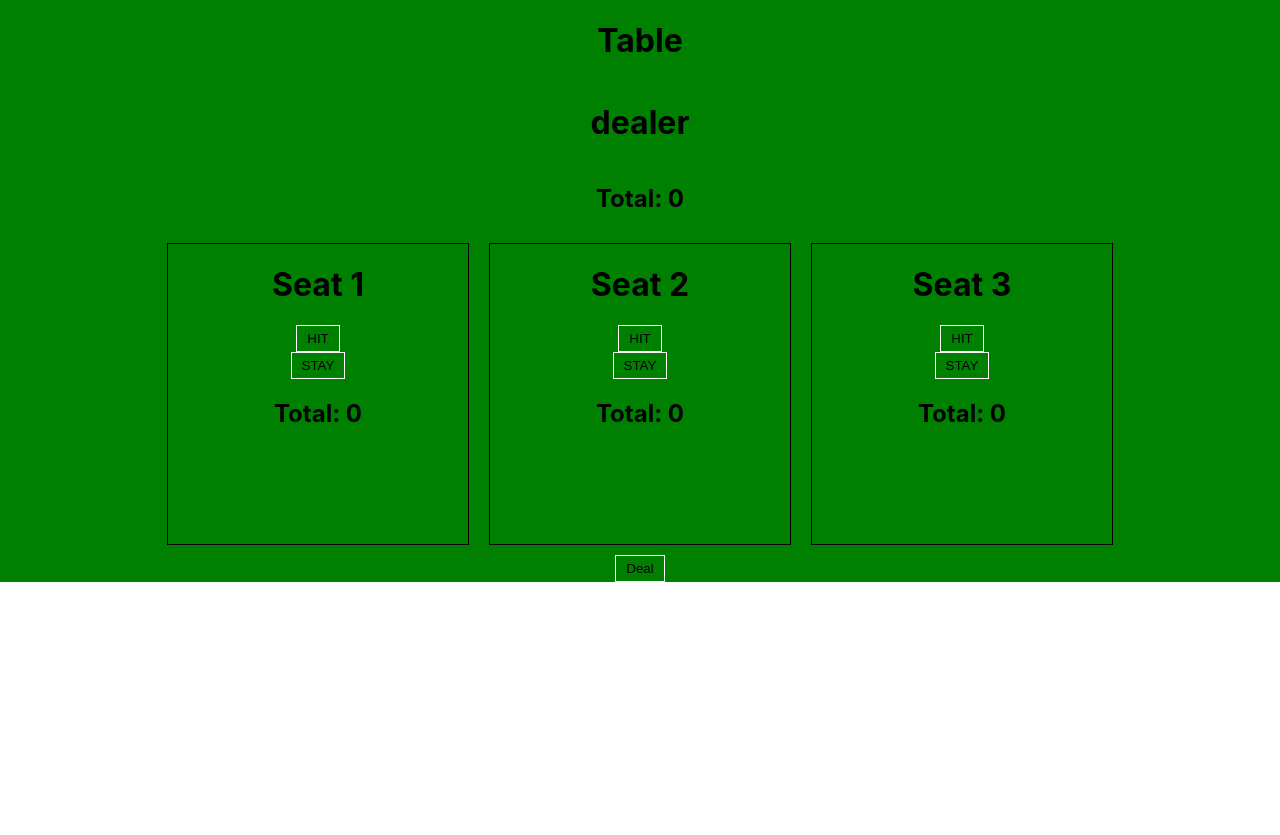
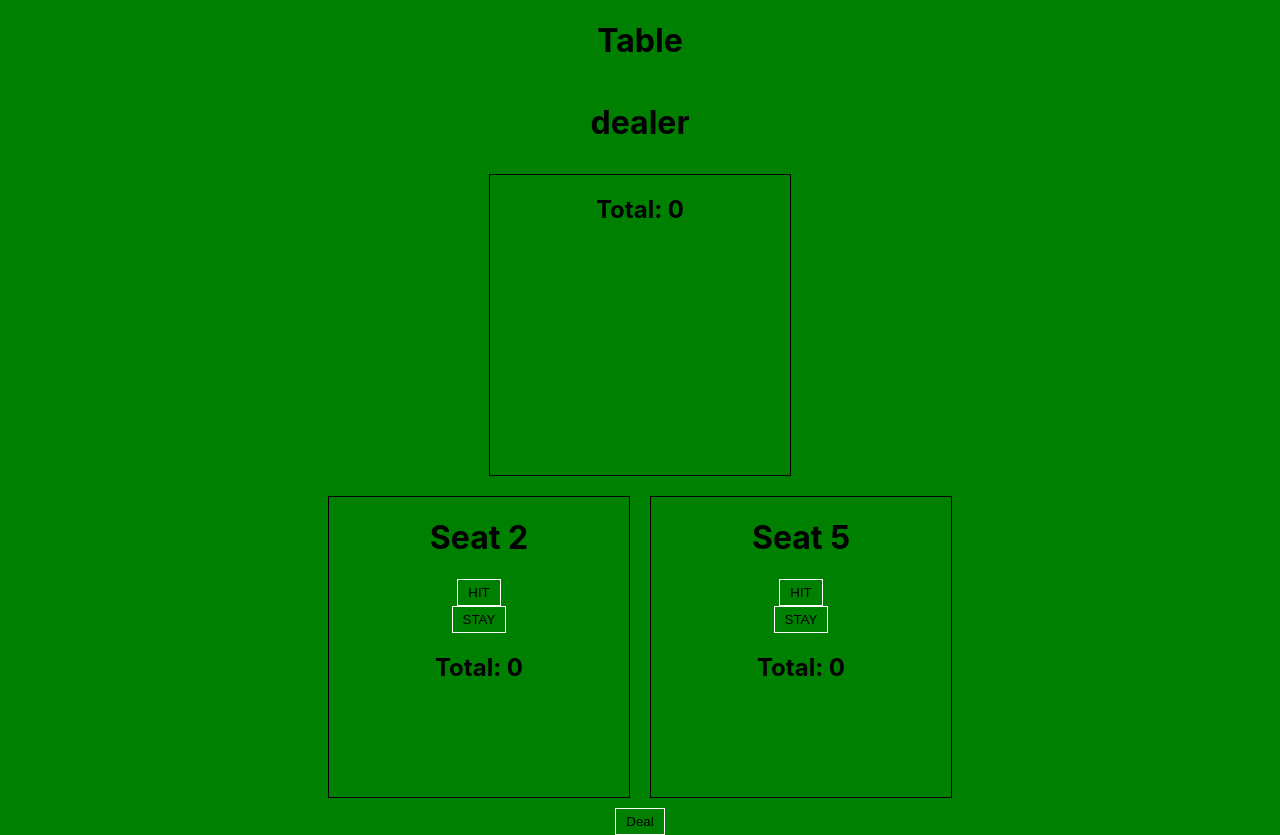
Before and after one commit to davidloesch1/BlackJack, a React (Create React App) app in the folder blackjack/: page / in a window 1280 px wide. Before the commit the page ends 800 px from the top, so only its background shows below. Built offline with nearby package versions, Linux system fonts and the light colour scheme.

Commit message:
figured out dealer total logic, next is working on dealer logic for play

```diff
--- a/blackjack/src/components/Dealer.css
+++ b/blackjack/src/components/Dealer.css
@@ -2,10 +2,17 @@
     border: 1px solid black;
     width: 300px;
     height: 300px;
+    margin: 10px;
     display: flex;
     flex-direction: column;
+    align-items: center;
 }
 .card-row {
     display: flex;
-    flex-direction: row;
+    max-width: 300px;
+    flex-wrap: wrap;
 }
+
+.turn {
+    border: 5px solid white;
+}
--- a/blackjack/src/components/Dealer.js
+++ b/blackjack/src/components/Dealer.js
@@ -6,6 +6,7 @@ class Dealer extends Component {
   constructor(props) {
     super(props);
     this.reveal = this.reveal.bind(this);
+    // this.dealerLogic = this.dealerLogic.bind(this)
   }
 
   reveal() {
@@ -22,15 +23,28 @@ class Dealer extends Component {
     }
     //this code creates a card component that renders the back of a card
     let back = <Card img={backImg} />;
+    let faceDown = {}
     if(cards){
-        let faceDown = cards.shift()
+        faceDown = cards.shift()
         cards.unshift(back)
     }
-    console.log(this.props.dealer)
     let total = 0
-    if(this.props.dealer.hand[1]){
-        total = this.props.dealer.hand[1].value
+      if(this.props.dealer.hand[1]){
+        total = parseInt(this.props.dealer.hand[1].value)
     }
+
+    if(this.props.dealer.turn === true){
+        cards.shift()
+        cards.unshift(faceDown)
+        total = 0
+        this.props.dealer.hand.forEach(el => {
+          total = total + parseInt(el.value);
+        });
+
+    }
+    // console.log(this.props.dealer)
+
+
     if (total > 21) {
       let acePosition = this.props.dealer.hand.findIndex(card => card.value == "11")
       if (acePosition > -1) {
@@ -42,10 +56,12 @@ class Dealer extends Component {
     return (
       <>
         <h1>{this.props.dealer.seat}</h1>
-        <div className="card-row">
-            {cards}
+        <div className={ this.props.dealer.turn ? "turn dealer-container" : "dealer-container" }>
+            <div className="card-row">
+              {cards}
+            </div>
+          <h2>Total: {total}</h2>
         </div>
-        <h2>Total: { total }</h2>
 
       </>
     );
--- a/blackjack/src/components/Table.js
+++ b/blackjack/src/components/Table.js
@@ -11,7 +11,7 @@ class Table extends Component {
       table: [
         {
           seat: "Seat 1",
-          enabled: true,
+          enabled: false,
           hasGone: false,
           turn: false,
           hand: [],
@@ -31,7 +31,7 @@ class Table extends Component {
         },
         {
           seat: "Seat 3",
-          enabled: true,
+          enabled: false,
           hasGone: false,
           turn: false,
           hand: [],
@@ -51,7 +51,7 @@ class Table extends Component {
         },
         {
           seat: "Seat 5",
-          enabled: false,
+          enabled: true,
           hasGone: false,
           turn: false,
           hand: [],
@@ -97,13 +97,15 @@ class Table extends Component {
       playerNum: 0,
       drawnCard: {},
       remaining: 0,
-      shuffled: null
+      shuffled: null,
+      turn: 0
     };
     this.draw = this.draw.bind(this);
     this.deal = this.deal.bind(this);
     this.hit = this.hit.bind(this);
     this.stay = this.stay.bind(this);
     this.changeAceValue = this.changeAceValue.bind(this);
+    // this.emptySeat = this.emptySeat.bind(this)
   }
   componentDidMount() {
     let i = 0;
@@ -116,12 +118,22 @@ class Table extends Component {
       playerNum: i
     });
   }
-
+  // emptySeat(el){
+  //   if(el.enabled === false && el.turn === true){
+  //     return true
+  //   }
+  //   else {
+  //     return false
+  //   }
+  // }
   componentDidUpdate() {
     if (this.state.deal.length > 0) {
       this.deal();
       this.turn();
     }
+    // if (this.state.table.findIndex(el => el.enabled === false && el.turn === true) > -1){
+    //   this.turn()
+    // }
   }
   deal() {
     let deal = this.state.deal.slice(0);
@@ -225,31 +237,28 @@ class Table extends Component {
   }
 
   turn() {
-    let table = this.state.table.slice(0);
-    console.log(table);
-    let i = table.findIndex(
-      seat => seat.hasGone === false && seat.enabled === true
-    );
-    console.log(i);
-    table[i].turn = "true";
+    let table = this.state.table.slice(0)
+    let turn = this.state.turn
+    while(table[turn].enabled === false){
+      turn ++
+    }
+    table[turn].turn = true
     this.setState({
-      table: table
-    });
+      table: table,
+      turn: turn
+    })
   }
 
   stay(){
-    let index = this.state.table.findIndex(x => x.hasGone === false);
-    let table = this.state.table.slice(0);
-    console.log(table)
-    console.log(index)
-    table[index].turn = !table[index].turn
-    if(table[index + 1]){
-      table[index + 1].turn = true
-    }
-    table[index].hasGone = !table[index].hasGone
+    let table = this.state.table.slice(0)
+    let turn = this.state.turn
+    table[turn].hasGone = true
+    table[turn].turn = false
+    turn ++
     this.setState({
-      table: table
-    })
+      table: table,
+      turn: turn
+    }, () => this.turn())
   }
 
   render() {
```
